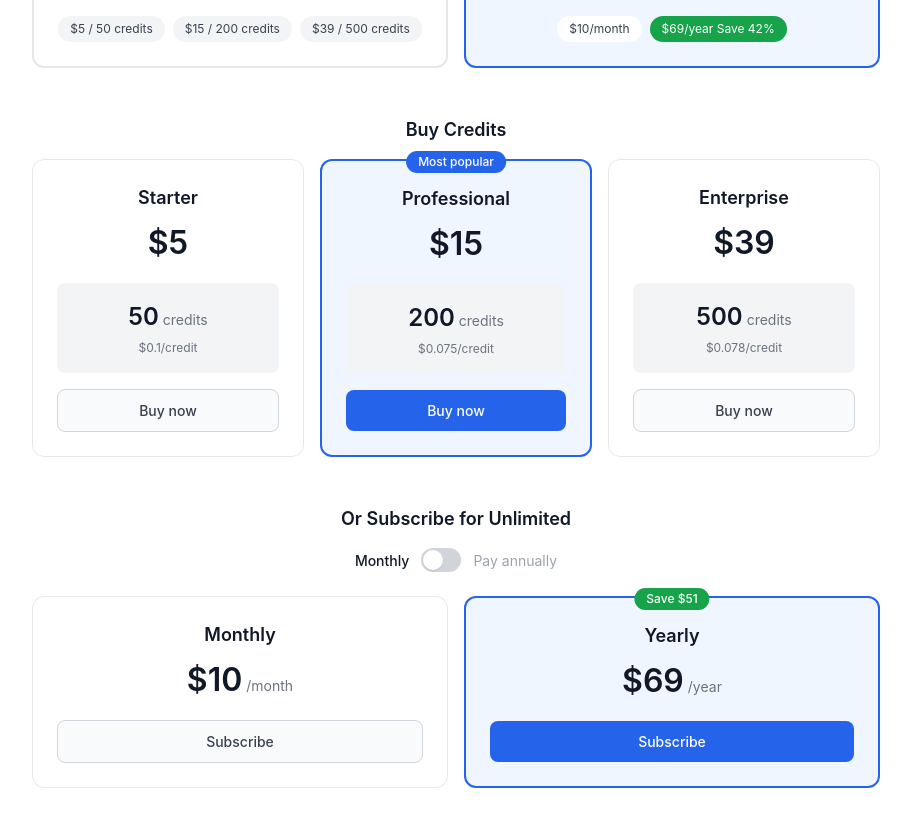
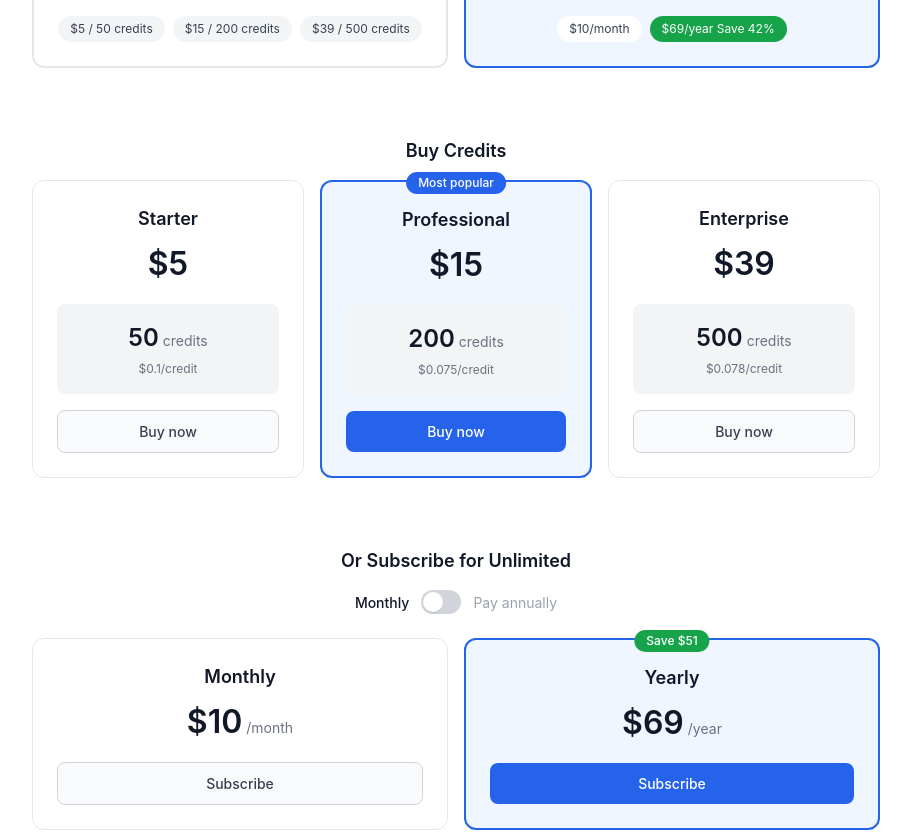
Before and after one commit to yudellardenkzlu8607-beep/image-background-remover, a Next.js app: page /pricing in a window 1280 px wide. Shown: the part 367-1199 px from the top of the page, without its empty margins (184-1095 px from the left). Built offline with nearby package versions, Linux system fonts and the light colour scheme; no server answers.

Commit message:
fix: 定价页anchor跳转问题,添加额外id作为跳转目标

```diff
--- a/src/app/pricing/page.tsx
+++ b/src/app/pricing/page.tsx
@@ -156,7 +156,8 @@ export default function Pricing() {
         </div>
 
         {/* Credits Section */}
-        <div id="credits" style={{ marginBottom: '48px' }}>
+        <div id="credits" style={{ marginBottom: '48px', paddingTop: '20px' }}>
+          <div style={{ height: '1px' }} id="credits-anchor" />
           <h2 style={{ fontSize: '18px', fontWeight: '600', color: '#111827', marginBottom: '16px', textAlign: 'center' }}>Buy Credits</h2>
           <div style={{ display: 'grid', gridTemplateColumns: 'repeat(3, 1fr)', gap: '16px' }}>
             {creditPackages.map((pkg) => (
@@ -206,7 +207,8 @@ export default function Pricing() {
         </div>
 
         {/* Subscription Section */}
-        <div id="subscription">
+        <div id="subscription" style={{ paddingTop: '20px' }}>
+          <div style={{ height: '1px' }} id="subscription-anchor" />
           <h2 style={{ fontSize: '18px', fontWeight: '600', color: '#111827', marginBottom: '16px', textAlign: 'center' }}>Or Subscribe for Unlimited</h2>
 
           {/* Billing Toggle */}
```
Also changed, not shown: 15 other files (tests, documents, lock files or other folders).
